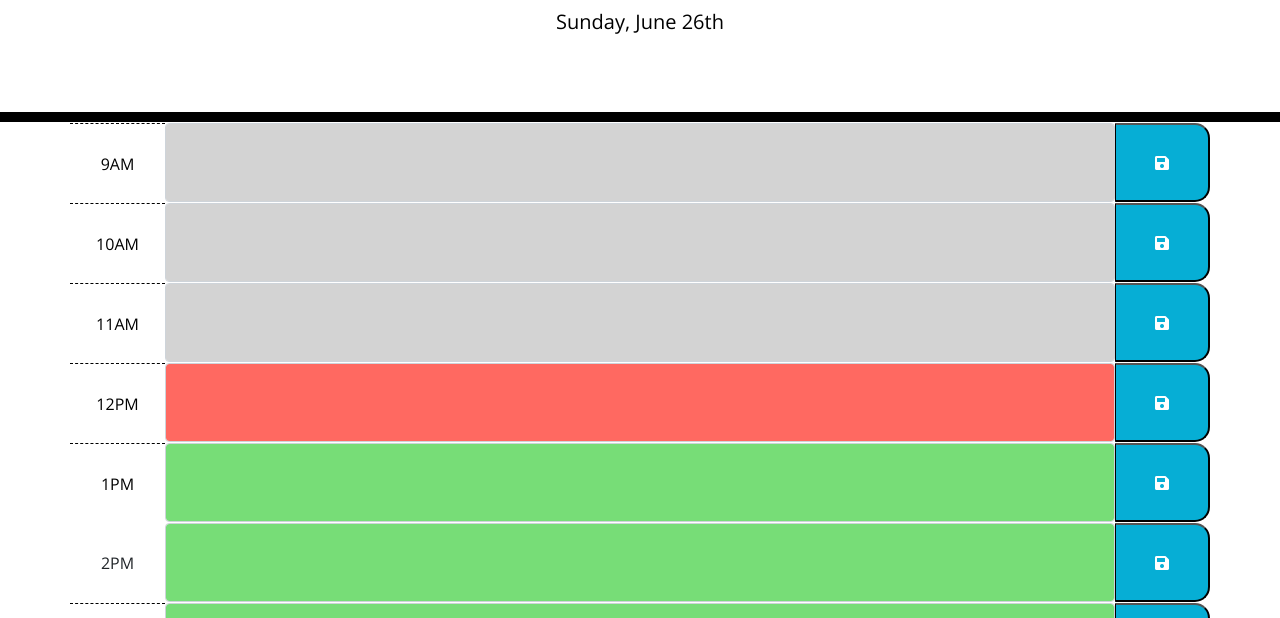
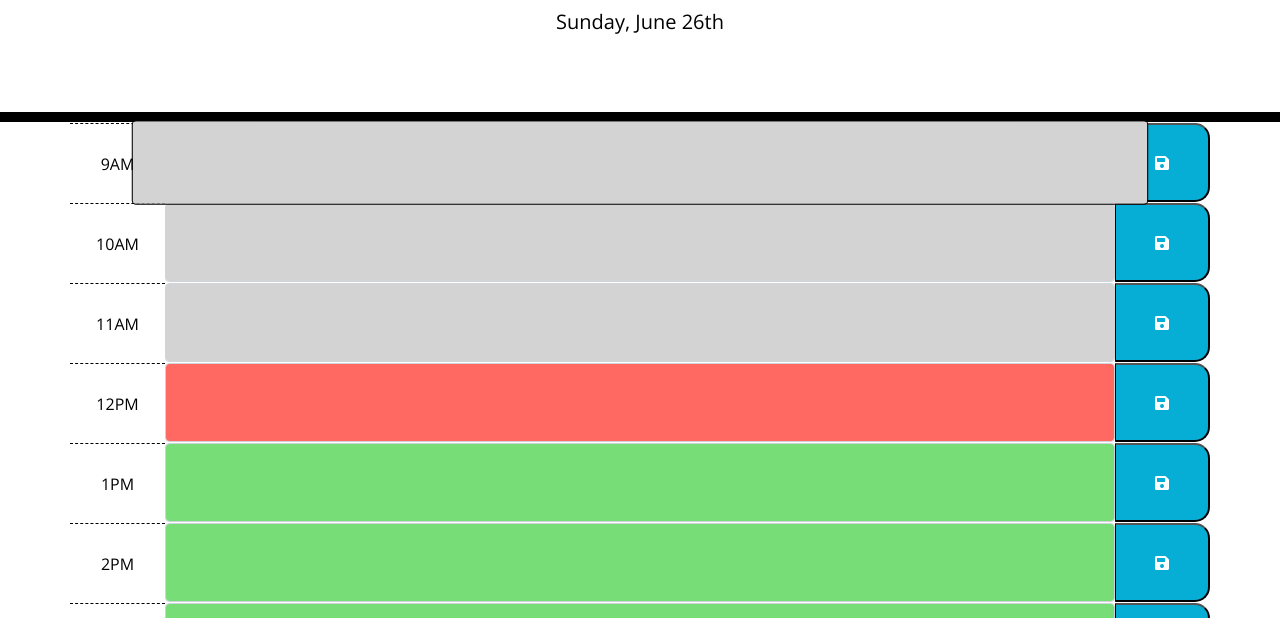
Before and after one commit to Artur0705/W5-Challenge-Work-Day--Scheduler, a plain HTML site: page index.html in a window 1280 px wide. In both pictures the pointer is over the element 640 px from the left and 344 px from the top of the page. Shown: the part 182-800 px from the top of the page. Drawn offline with nearby package versions, Linux system fonts and the light colour scheme.

Commit message:
Added style's to css to make nicer

```diff
--- a/assets/css/style.css
+++ b/assets/css/style.css
@@ -11,6 +11,13 @@ textarea{
   color: #000000;
   border-left: 1px solid black;
   padding: 10px;
+}
+
+textarea:hover {
+  transform: scale(1.07);
+  z-index: 1;
+  transition: transform 450ms ease;
+  border: 1px solid black;
 }
 
 footer {
--- a/index.html
+++ b/index.html
@@ -69,7 +69,7 @@
           <button onclick="onSave('01pm')" class="col-1 saveBtn"><i class="fas fa-save"></i></button>
         </div>
         <div id="02pm" class="row">
-          <div class=col-1 "hour">
+          <div class="col-1 hour">
             2PM
           </div>
           <textarea class="form-control col-10 description" name="02 PM" id="02pm-textarea"></textarea>
```
